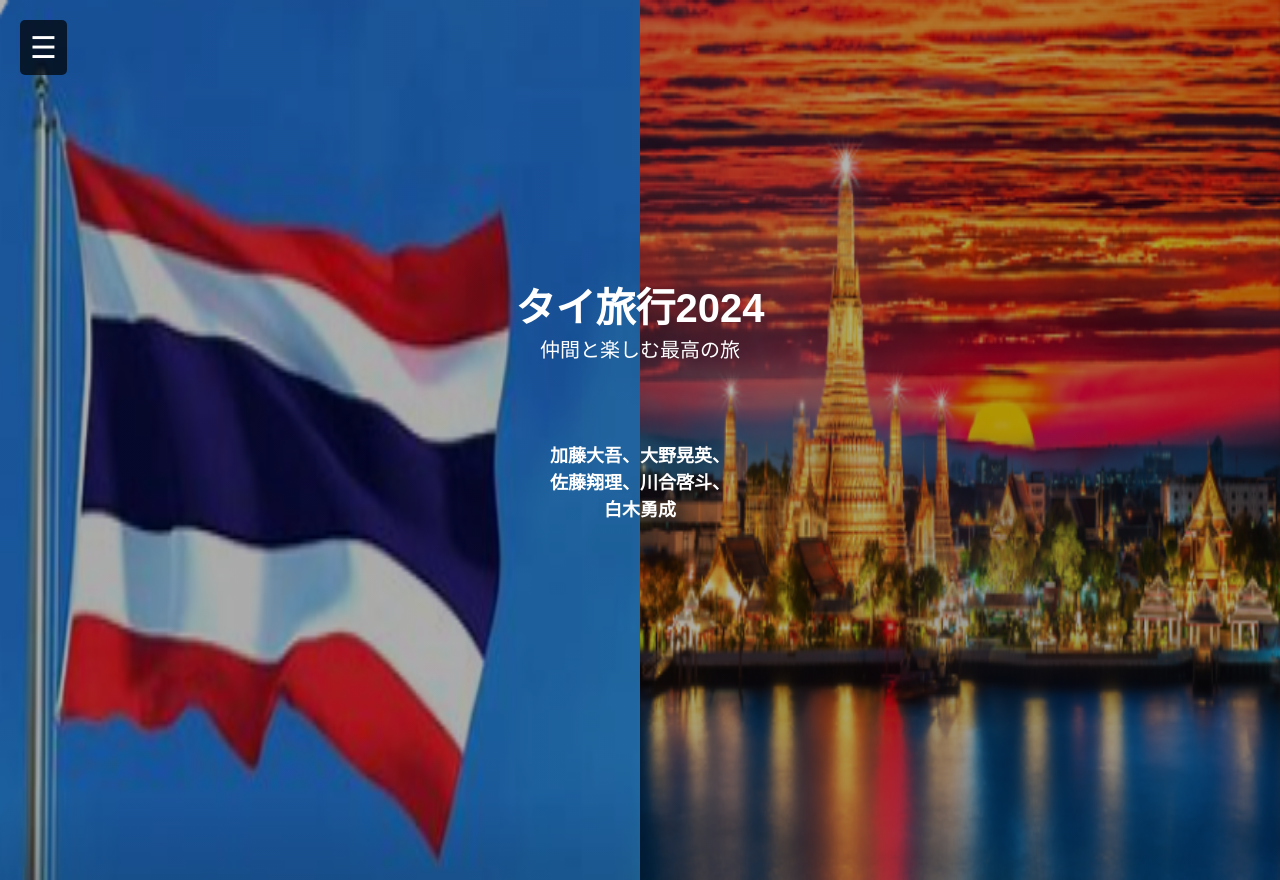
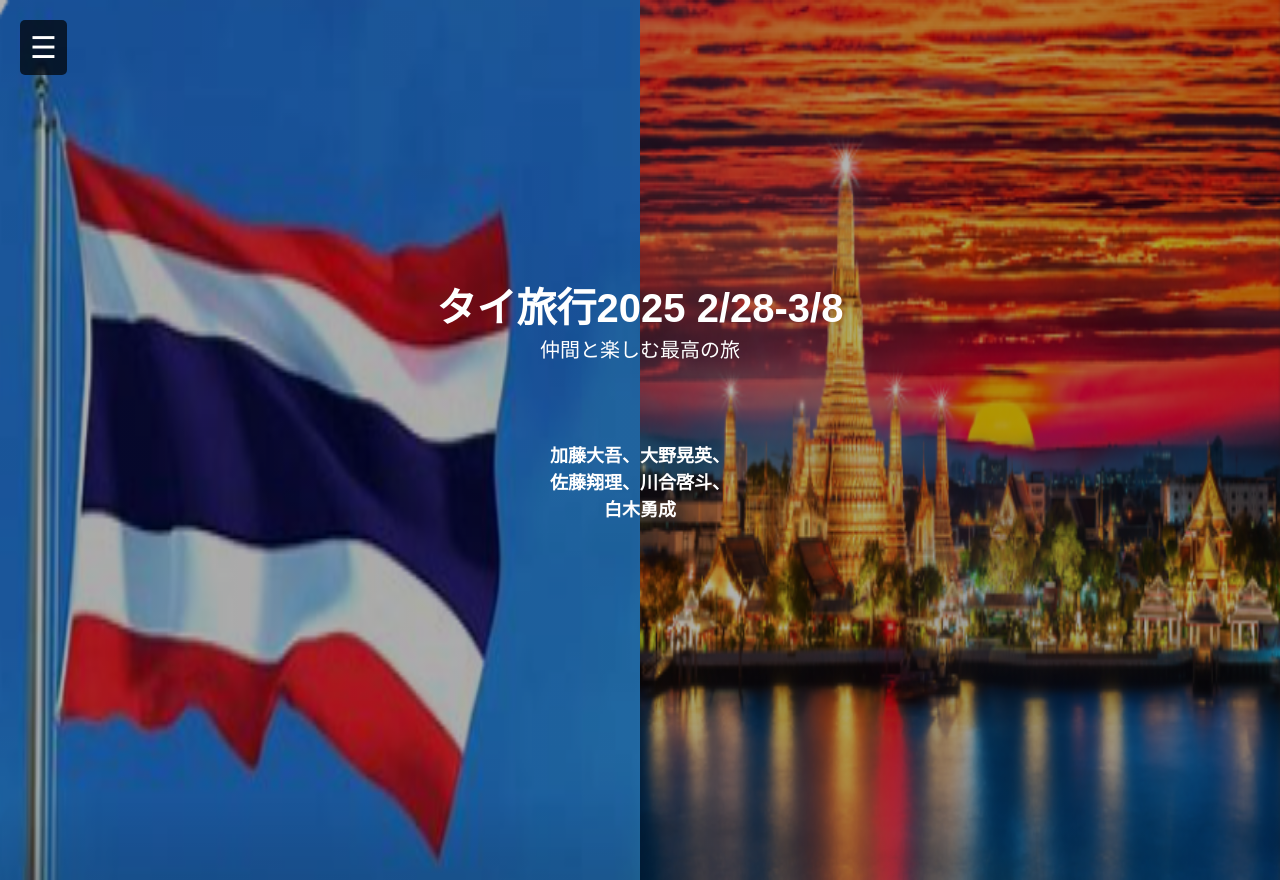
Before and after one commit to KatoDaigo/thai-trip-guide, a plain HTML site: page index.html in a window 1280 px wide. Drawn offline with Linux system fonts and the light colour scheme.

Commit message:
Update index.html

```diff
--- a/index.html
+++ b/index.html
@@ -29,7 +29,7 @@
 
     <!-- メインコンテンツ -->
     <div class="hero">
-      <h1>タイ旅行2024</h1>
+      <h1>タイ旅行2025 2/28-3/8</h1>
       <p>仲間と楽しむ最高の旅</p>
       <p class="members">
         加藤大吾、大野晃英、<br />
```
